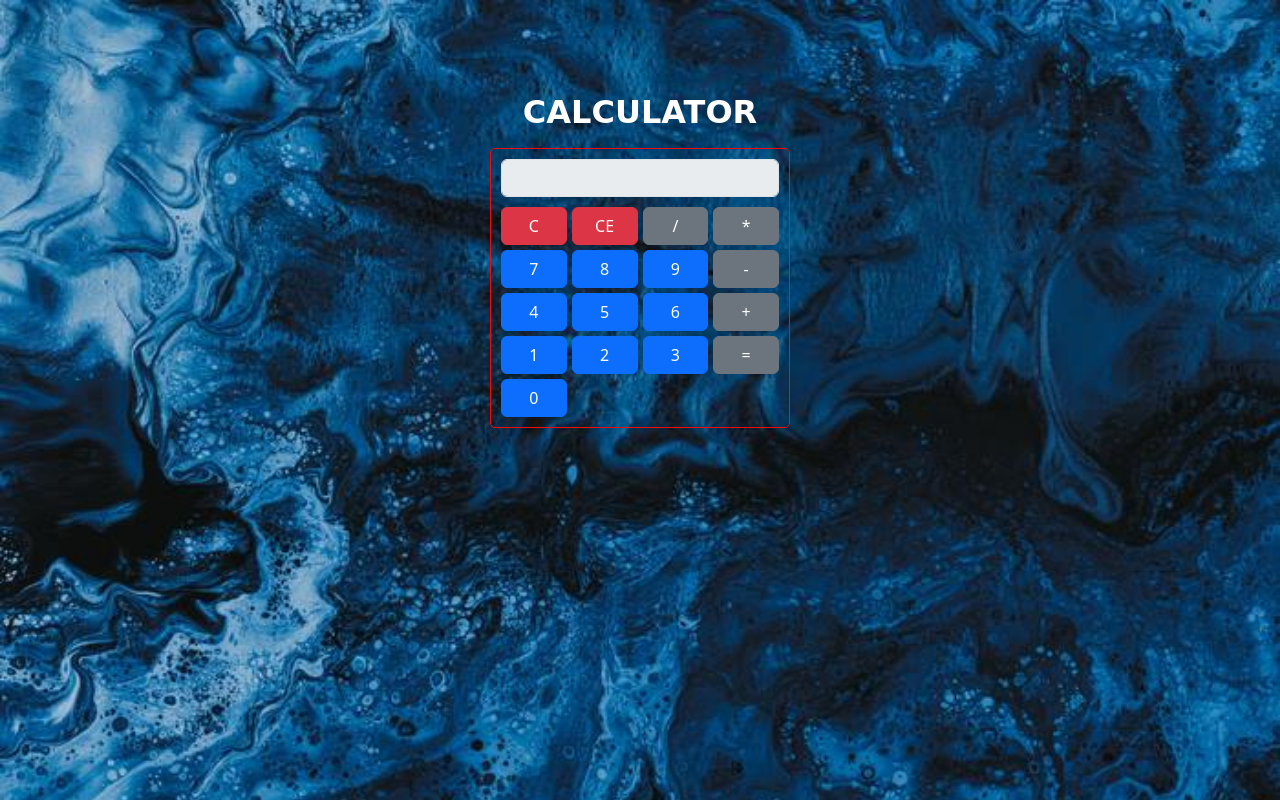
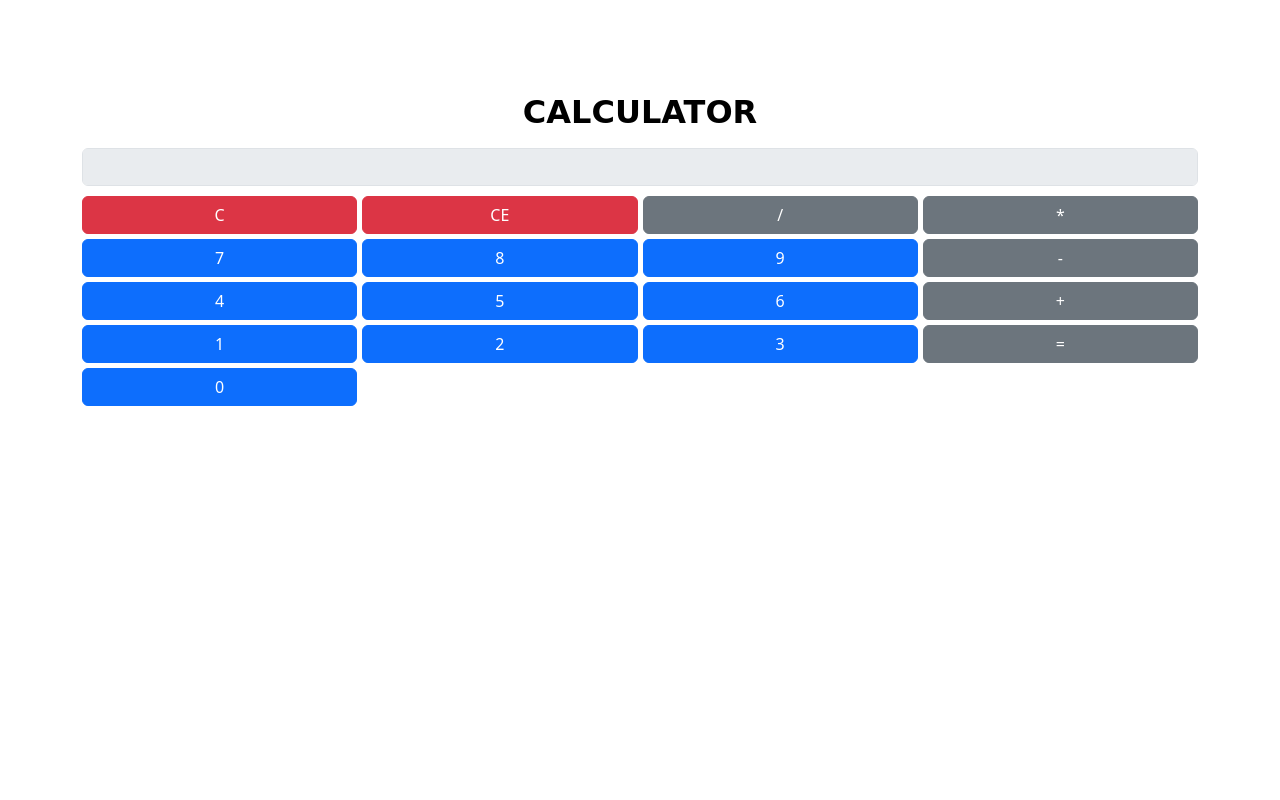
Before and after one commit to abxcodes/calculator1, a plain HTML site: page index.html in a window 1280 px wide. Drawn offline with nearby package versions, Linux system fonts and the light colour scheme; a web font is replaced by a local one.

Commit message:
modified

```diff
--- a/calc.css
+++ b/calc.css
@@ -5,10 +5,8 @@
   margin: 0 auto;
   padding: 10px;
 }
-  body{
-    background-size: cover;background-image: url("./images/back.jpg");
 
-  }
+
 
 
 .result {
@@ -19,6 +17,17 @@
   display: grid;
   grid-template-columns: repeat(4, 1fr);
   grid-gap: 5px;
+}
+
+body{
+  height: 100%;
+  width: 100%;
+}
+@media (min-width: 400px) {
+  #main{
+    height: 100%;
+    width: 100%;
+  }
 }
 
 
--- a/index.html
+++ b/index.html
@@ -1,3 +1,4 @@
+
 <!DOCTYPE html>
 <html>
   <head>
@@ -8,12 +9,13 @@
     <link rel="stylesheet" href="./calc.css">
   </head>
   <body>
+    <div id="main">
     <div class="calculator-heading-container">
-      <h1 class="calculator-heading text-white">CALCULATOR</h1>
+      <h1 class="calculator-heading text-black">CALCULATOR</h1>
     </div>
 
     <div class="container mt-5">
-      <div class="calculator">
+
         <div class="result">
           <input type="text" id="result" class="form-control" disabled>
         </div>
@@ -39,6 +41,7 @@
         </div>
       </div>
     </div>
+
     <script src="./calc.js"></script>
   </body>
 </html>
```
Also changed, not shown: images/back.jpg (deleted). Lines whose indentation alone changed are shown as unchanged.
